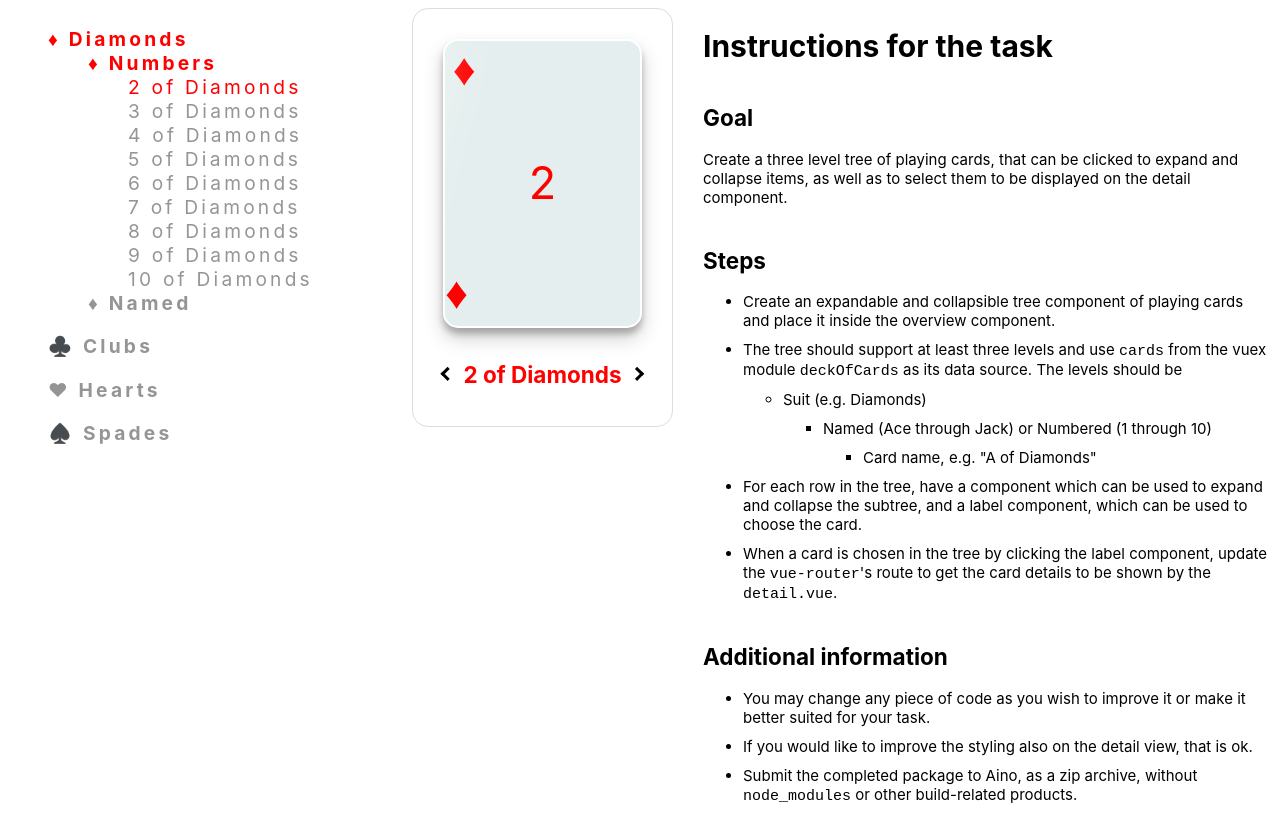
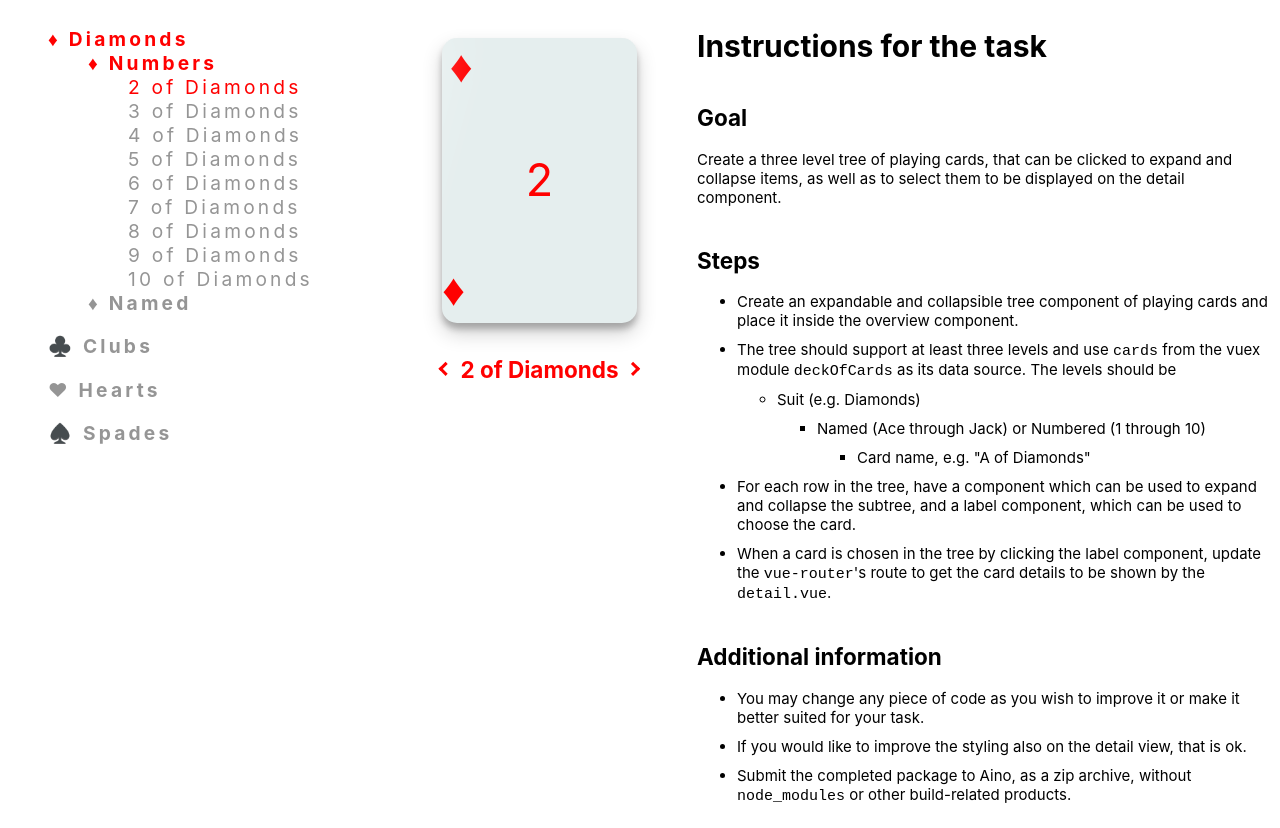
Before and after one commit to elarsaks/coding-assignment, a Vue app: page /1 in a window 1280 px wide. Built offline with nearby package versions, Linux system fonts and the light colour scheme.

Commit message:
Fix detail buttons.

```diff
--- a/src/components/detail.vue
+++ b/src/components/detail.vue
@@ -1,17 +1,15 @@
 <template>
-    <div
-        class="card-detail"
-        :class="card.suit === '♦' || card.suit === '♥' ? 'red' : 'black'">
+    <div class="card-detail" :class="color">
         <transition name="slide">
             <Card :card="card" />
         </transition>
 
-        <div class="buttons">
-            <button @click="prev">
+        <div class="buttons" :class="color">
+            <button :class="color" @click="prev">
                 <i class="arrow left" />
             </button>
             <h2>{{ card.name }}</h2>
-            <button @click="next">
+            <button :class="color" @click="next">
                 <i class="arrow right" />
             </button>
         </div>
@@ -32,6 +30,7 @@
 
 .red {
   color: #ff0000;
+  border: #ff0000;
 }
 
 .black {
@@ -39,7 +38,7 @@
 }
 
 .arrow {
-  border: solid black;
+  border: solid;
   border-width: 0 3px 3px 0;
   display: inline-block;
   padding: 0.25em;
@@ -83,9 +82,11 @@
         },
         computed: {
             ...mapState('deckOfCards', ['cards']),
-
             card() {
                 return this.cards[this.cardId];
+            },
+            color() {
+                return this.card.suit === '♦' || this.card.suit === '♥' ? 'red' : 'black';
             },
         },
         methods: {
```
